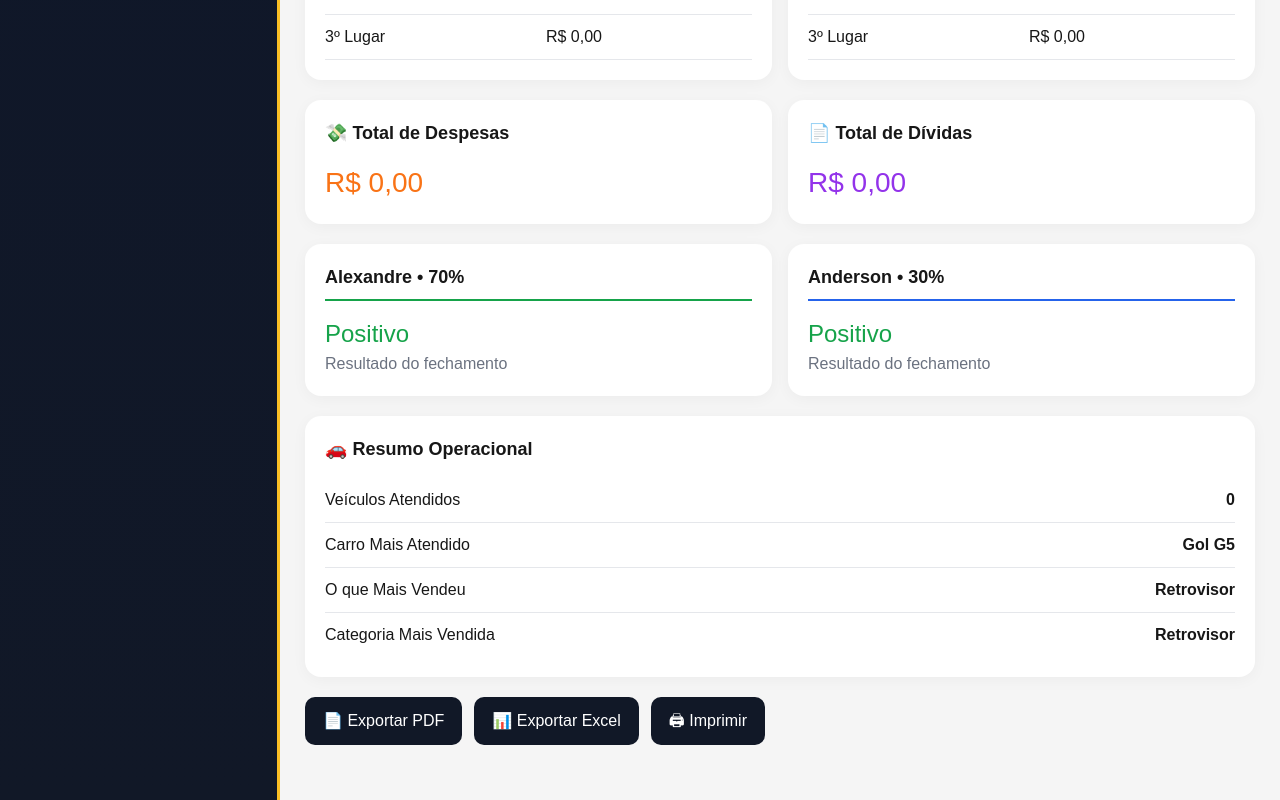
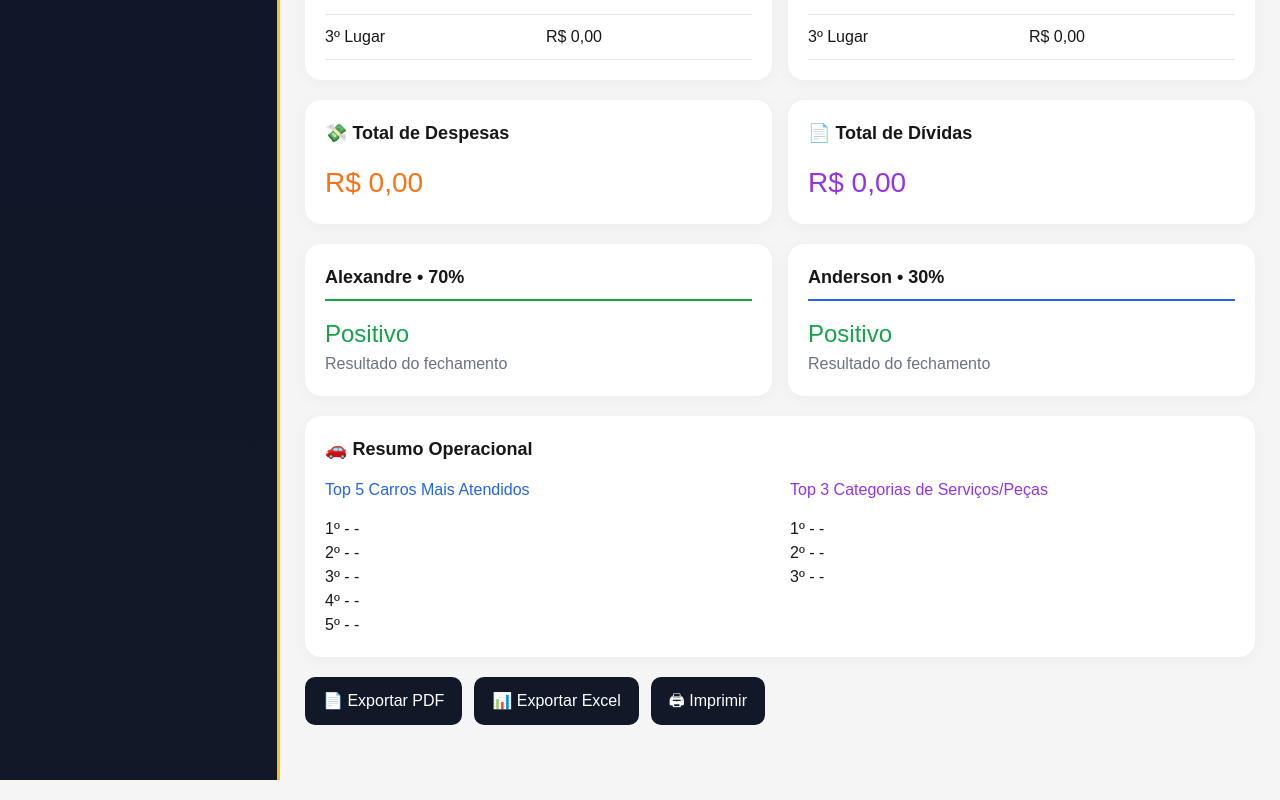
Before and after one commit to flaviaaraujo1812-png/milani-dashboard, a Next.js app: page /relatorio in a window 1280 px wide. Shown: the part 598-1398 px from the top of the page. Built offline with nearby package versions, Linux system fonts and the light colour scheme; no server answers; the database is empty.

Commit message:
alteração de cards relatorio

```diff
--- a/app/relatorio/page.tsx
+++ b/app/relatorio/page.tsx
@@ -443,46 +443,50 @@ export default function Relatorios() {
   </h2>
 
   <div style={{
-            display: "flex",
-            justifyContent: "space-between",
-            padding: "10px 0",
-            borderBottom: "1px solid #e5e7eb"
+    display: "grid",
+    gridTemplateColumns: "1fr 1fr",
+    gap: "20px"
   }}>
-            <span>Veículos Atendidos</span>
-            <strong>0</strong>
+
+    {/* TOP 5 CARROS */}
+
+    <div>
+
+      <h3 style={{
+        marginBottom: "15px",
+        color: "#2563eb"
+      }}>
+        Top 5 Carros Mais Atendidos
+      </h3>
+
+      <p>1º - -</p>
+      <p>2º - -</p>
+      <p>3º - -</p>
+      <p>4º - -</p>
+      <p>5º - -</p>
+
     </div>
 
-          <div style={{
-            display: "flex",
-            justifyContent: "space-between",
-            padding: "10px 0",
-            borderBottom: "1px solid #e5e7eb"
+    {/* TOP 3 SERVIÇOS */}
+
+    <div>
+
+      <h3 style={{
+        marginBottom: "15px",
+        color: "#9333ea"
       }}>
-            <span>Carro Mais Atendido</span>
-            <strong>Gol G5</strong>
-          </div>
+        Top 3 Categorias de Serviços/Peças
+      </h3>
 
-          <div style={{
-            display: "flex",
-            justifyContent: "space-between",
-            padding: "10px 0",
-            borderBottom: "1px solid #e5e7eb"
-          }}>
-            <span>O que Mais Vendeu</span>
-            <strong>Retrovisor</strong>
-          </div>
+      <p>1º - -</p>
+      <p>2º - -</p>
+      <p>3º - -</p>
 
-          <div style={{
-            display: "flex",
-            justifyContent: "space-between",
-            padding: "10px 0"
-          }}>
-            <span>Categoria Mais Vendida</span>
-            <strong>Retrovisor</strong>
     </div>
 
   </div>
 
+</div>
 
         {/* BOTOES */}
 
```
Lines whose indentation alone changed are shown as unchanged.
